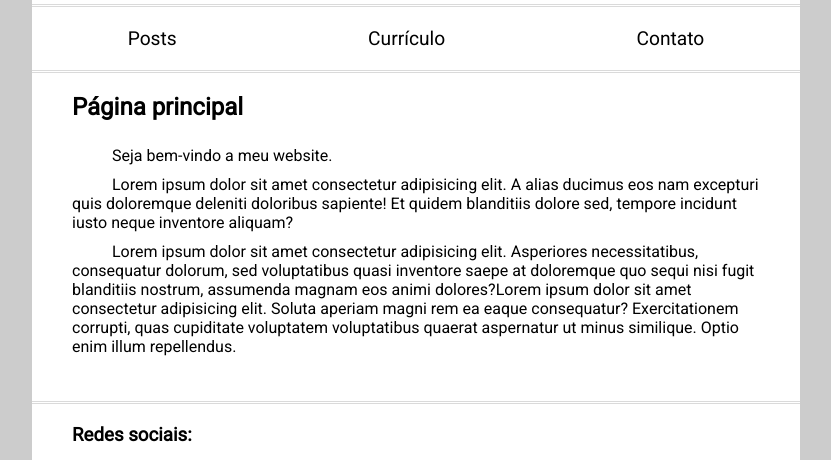
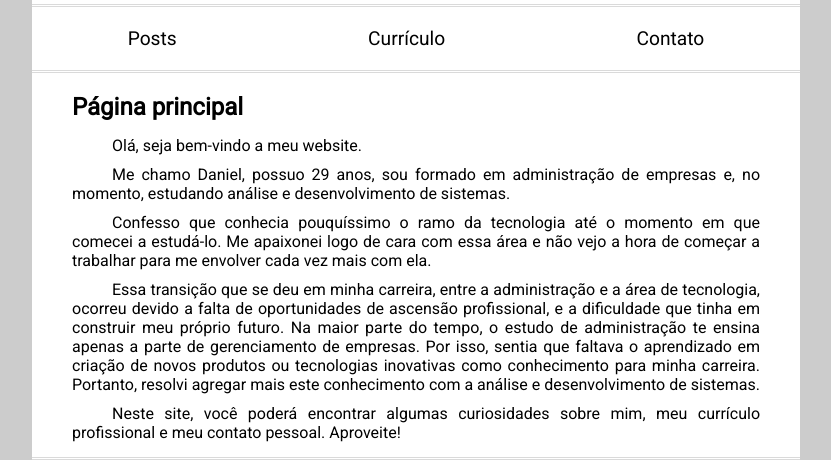
Before and after one commit to DSobanski0/Site-Pessoal, a plain HTML site: page index.html in a window 1280 px wide. Shown: the part 170-630 px from the top of the page, without its empty margins (224-1055 px from the left). Drawn offline with Linux system fonts and the light colour scheme.

Commit message:
Add text on index

```diff
--- a/css/style.css
+++ b/css/style.css
@@ -13,7 +13,7 @@ body {
 
 .conteudo {
     background-color: rgb(255, 255, 255);
-    height: 100vh;
+    height: auto;
     width: 60vw;
     margin: auto;
 }
@@ -57,18 +57,19 @@ body {
 }
 
 .pagina_principal {
-    padding: 20px 40px;
+    padding: 20px 40px 0 40px;
     border-bottom: 3px double rgb(218, 218, 218);
 }
 
 .pagina_principal article {
-    padding: 20px 0;
+    padding: 10px 0;
     text-align: left;
     text-indent: 40px;
 }
 
 .pagina_principal article p {
     padding: 5px 0;
+    text-align: justify;
 }
 
 .rodape {
--- a/index.html
+++ b/index.html
@@ -27,19 +27,20 @@
         <section class="pagina_principal">
             <h2>Página principal</h2>
             <article>
-                <p>Seja bem-vindo a meu website.</p>
-                <p>Lorem ipsum dolor sit amet consectetur adipisicing elit. A alias ducimus eos nam excepturi quis
-                    doloremque deleniti doloribus sapiente! Et quidem blanditiis dolore sed, tempore incidunt iusto
-                    neque
-                    inventore aliquam?</p>
-                <p>Lorem ipsum dolor sit amet consectetur adipisicing elit. Asperiores necessitatibus, consequatur
-                    dolorum,
-                    sed voluptatibus quasi inventore saepe at doloremque quo sequi nisi fugit blanditiis nostrum,
-                    assumenda
-                    magnam eos animi dolores?Lorem ipsum dolor sit amet consectetur adipisicing elit. Soluta aperiam
-                    magni
-                    rem ea eaque consequatur? Exercitationem corrupti, quas cupiditate voluptatem voluptatibus quaerat
-                    aspernatur ut minus similique. Optio enim illum repellendus.</p>
+                <p>Olá, seja bem-vindo a meu website.</p>
+                <p>Me chamo Daniel, possuo 29 anos, sou formado em administração de empresas e, no momento,
+                    estudando análise e desenvolvimento de sistemas.</p>
+                <p>Confesso que conhecia pouquíssimo o ramo da tecnologia até o momento em que comecei a estudá-lo. Me
+                    apaixonei logo de cara com essa área e não vejo a hora de começar a trabalhar para me envolver cada
+                    vez mais com ela.</p>
+                <p>Essa transição que se deu em minha carreira, entre a administração e a área de tecnologia, ocorreu
+                    devido a falta de oportunidades de ascensão profissional, e a dificuldade que tinha em construir meu
+                    próprio futuro. Na maior parte do tempo, o estudo de administração te ensina apenas a parte de
+                    gerenciamento de empresas. Por isso, sentia que faltava o aprendizado em criação de novos produtos
+                    ou tecnologias inovativas como conhecimento para minha carreira. Portanto, resolvi agregar mais este
+                    conhecimento com a análise e desenvolvimento de sistemas.</p>
+                <p>Neste site, você poderá encontrar algumas curiosidades sobre mim, meu currículo profissional e meu
+                    contato pessoal. Aproveite!</p>
             </article>
         </section>
         <footer class="rodape">
```
